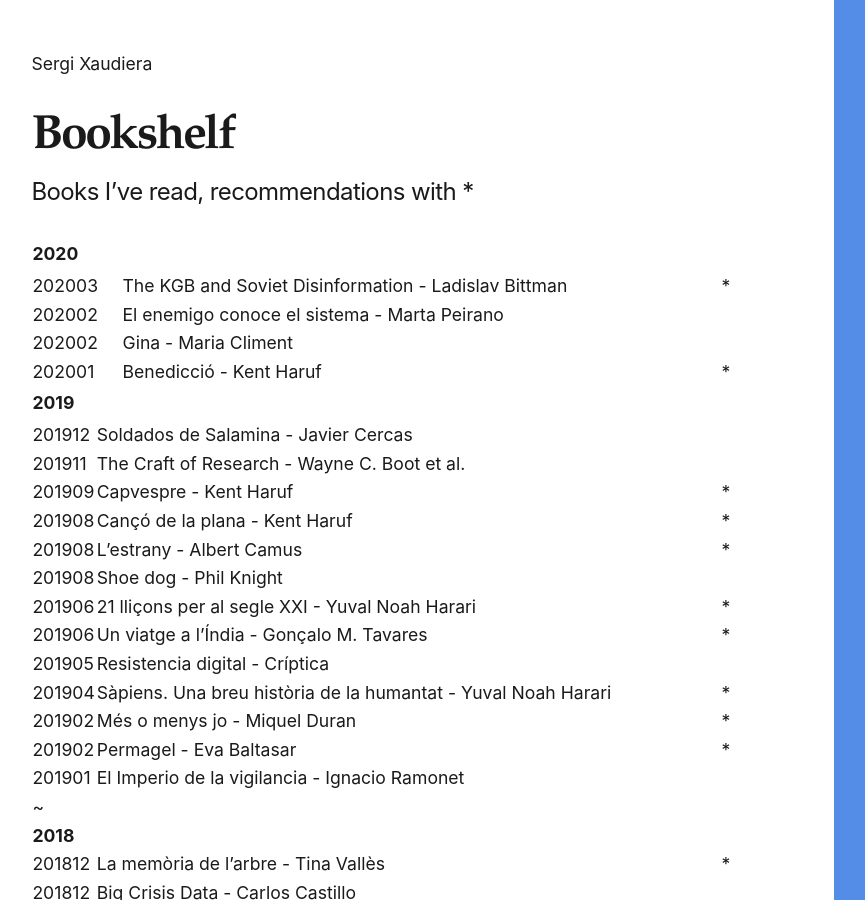
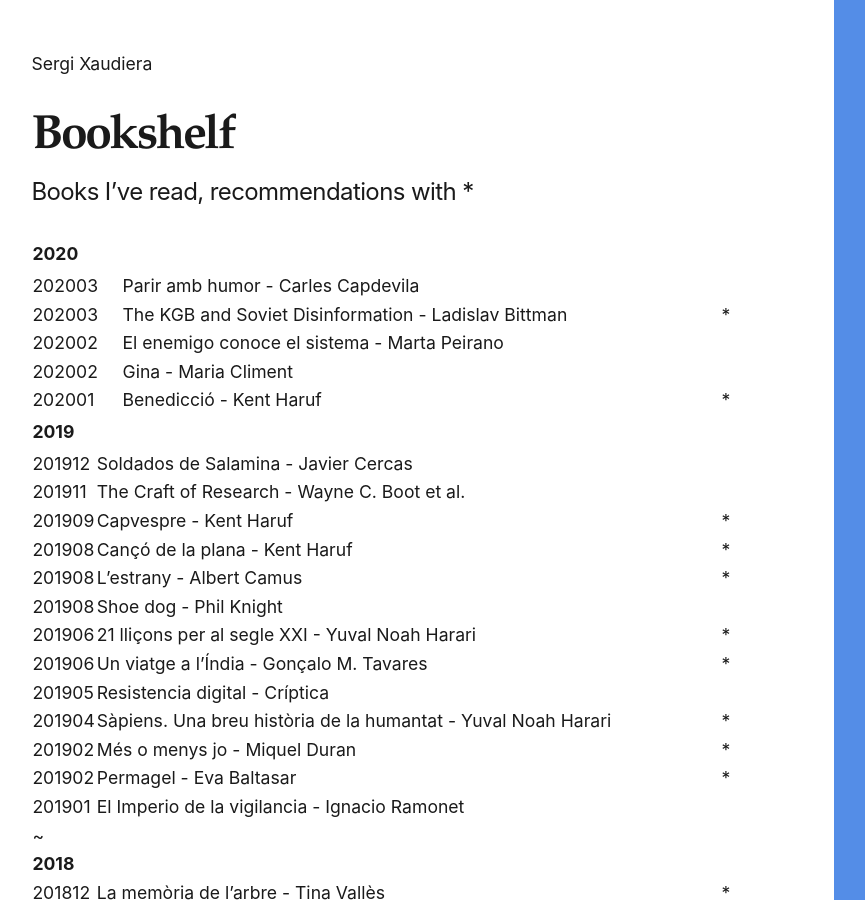
Before and after one commit to sergixaudiera/sergixaudiera.github.io, a Jekyll site: the page built from library.md, in a window 1280 px wide and 900 px high. Shown: the whole window, without its empty margins (71-936 px from the left). Built offline with Jekyll 4.4.1, drawn with Linux system fonts in a browser that asks for light colours.

Commit message:
+ parir amb humor

```diff
--- a/library.md
+++ b/library.md
@@ -8,6 +8,7 @@ permalink: /library/
 
 |**2020** | | |
 | :---- | ------| ---: |
+| 202003 | Parir amb humor - Carles Capdevila|
 | 202003 | The KGB and Soviet Disinformation - Ladislav Bittman|*|
 | 202002 | El enemigo conoce el sistema - Marta Peirano|
 | 202002 | Gina - Maria Climent|
```
